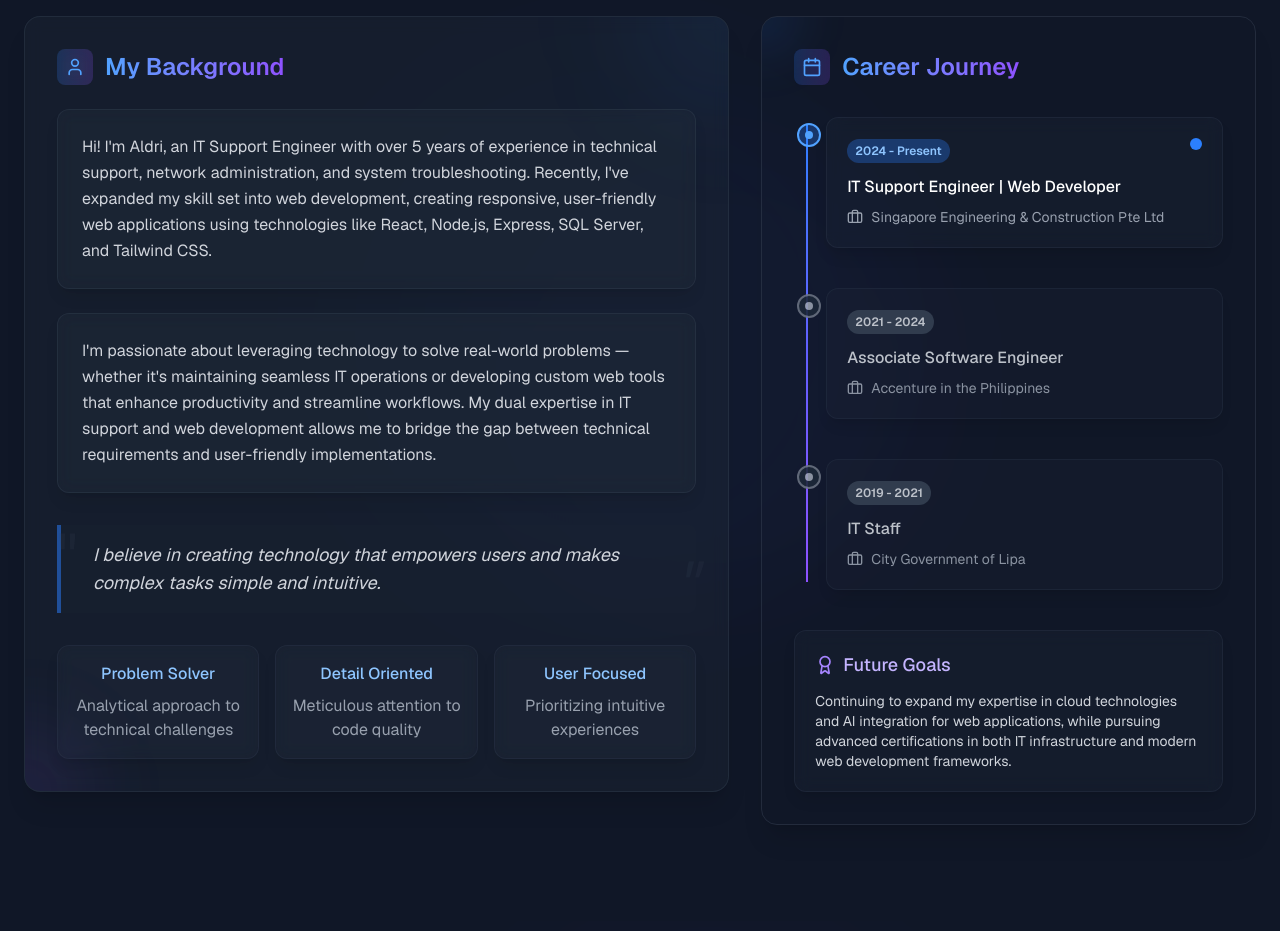
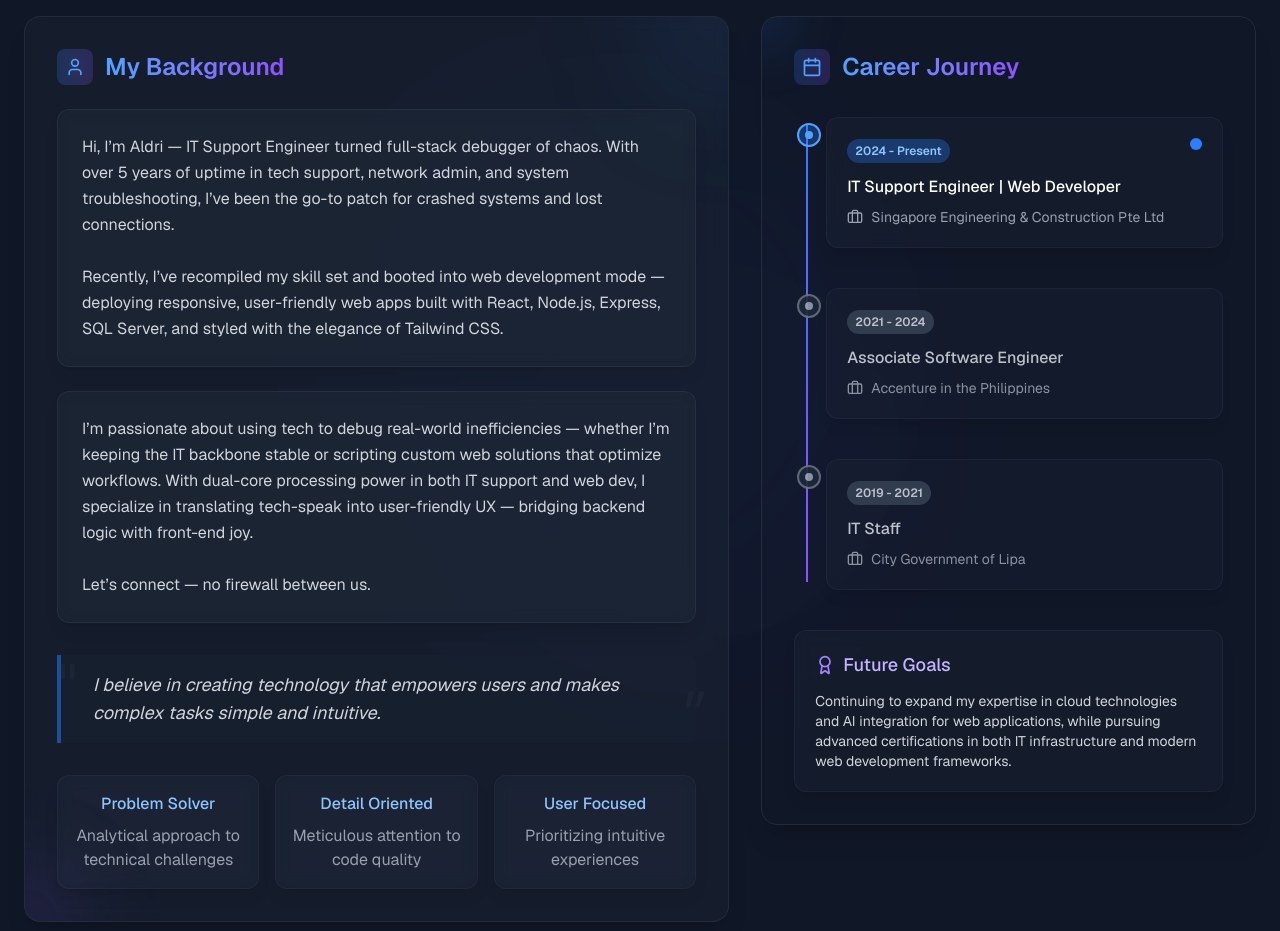
Before and after one commit to aldriterrado/my-portfolio, a React (Vite) app: page / in a window 1280 px wide. Shown: the part 1060-1991 px from the top of the page. Built offline with nearby package versions, Linux system fonts and the light colour scheme.

Commit message:
update about information

```diff
--- a/src/components/AboutSection.tsx
+++ b/src/components/AboutSection.tsx
@@ -129,12 +129,14 @@ export const AboutSection = () => {
                     {/* Hover effect */}
                     <div className="absolute inset-0 bg-gradient-to-r from-blue-500/5 to-violet-500/5 opacity-0 group-hover:opacity-100 transition-opacity duration-200"></div>
                     <p className="text-gray-300 leading-relaxed relative z-10">
-                      Hi! I'm Aldri, an IT Support Engineer with over 5 years of
-                      experience in technical support, network administration,
-                      and system troubleshooting. Recently, I've expanded my
-                      skill set into web development, creating responsive,
-                      user-friendly web applications using technologies like
-                      React, Node.js, Express, SQL Server, and Tailwind CSS.
+                      Hi, I’m Aldri — IT Support Engineer turned full-stack
+                      debugger of chaos. With over 5 years of uptime in tech
+                      support, network admin, and system troubleshooting, I’ve
+                      been the go-to patch for crashed systems and lost
+                      connections.
+                      <br />
+                      <br />
+                      Recently, I’ve recompiled my skill set and booted into web development mode — deploying responsive, user-friendly web apps built with React, Node.js, Express, SQL Server, and styled with the elegance of Tailwind CSS.
                     </p>
                   </div>
                   {/* Second paragraph */}
@@ -142,13 +144,16 @@ export const AboutSection = () => {
                     {/* Hover effect */}
                     <div className="absolute inset-0 bg-gradient-to-r from-violet-500/5 to-blue-500/5 opacity-0 group-hover:opacity-100 transition-opacity duration-200"></div>
                     <p className="text-gray-300 leading-relaxed relative z-10">
-                      I'm passionate about leveraging technology to solve
-                      real-world problems — whether it's maintaining seamless IT
-                      operations or developing custom web tools that enhance
-                      productivity and streamline workflows. My dual expertise
-                      in IT support and web development allows me to bridge the
-                      gap between technical requirements and user-friendly
-                      implementations.
+                      I’m passionate about using tech to debug real-world
+                      inefficiencies — whether I’m keeping the IT backbone
+                      stable or scripting custom web solutions that optimize
+                      workflows. With dual-core processing power in both IT
+                      support and web dev, I specialize in translating tech-speak
+                      into user-friendly UX — bridging backend logic with
+                      front-end joy.
+                      <br />
+                      <br />
+                      Let’s connect — no firewall between us.
                     </p>
                   </div>
                   {/* Quote section */}
```
